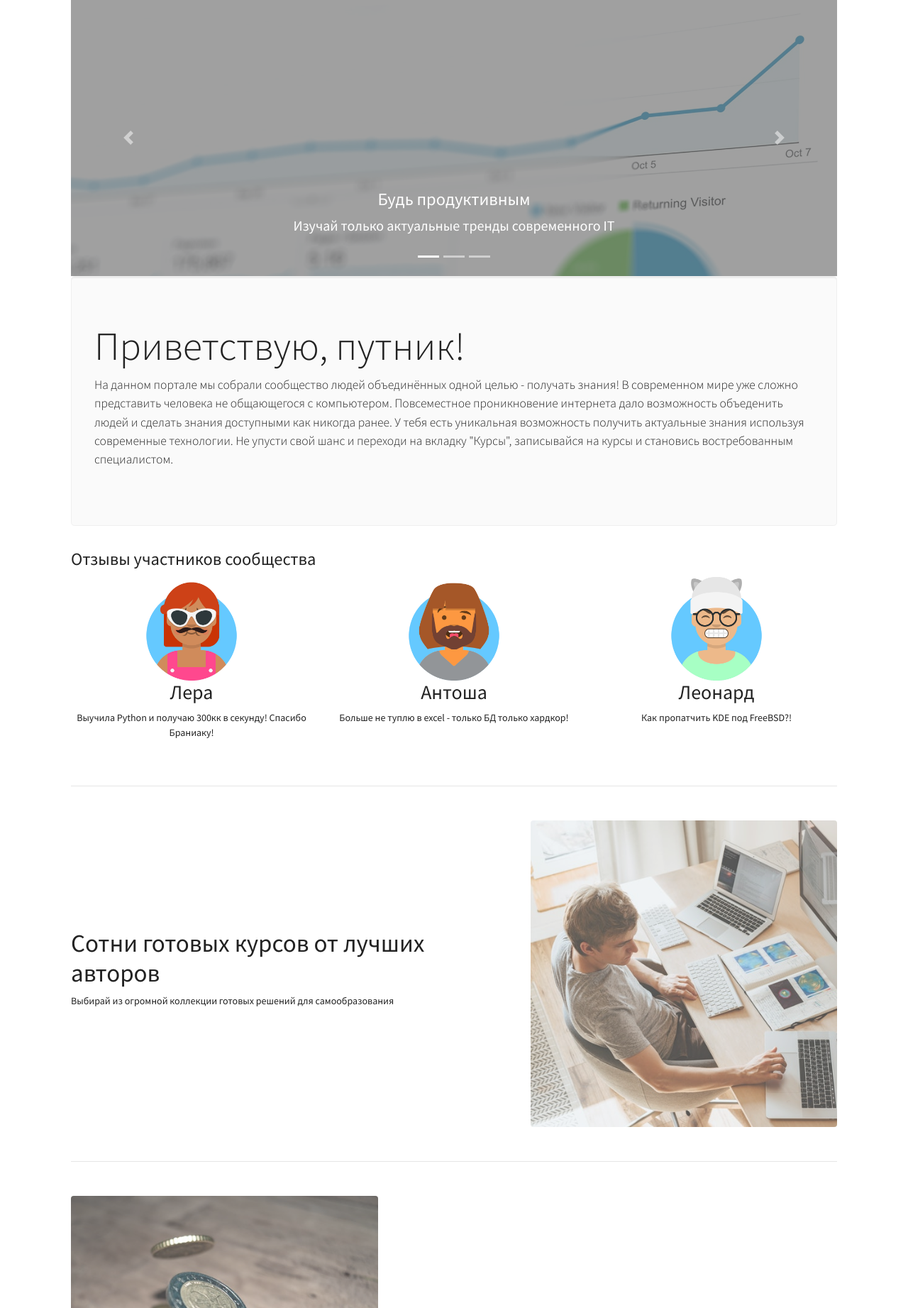
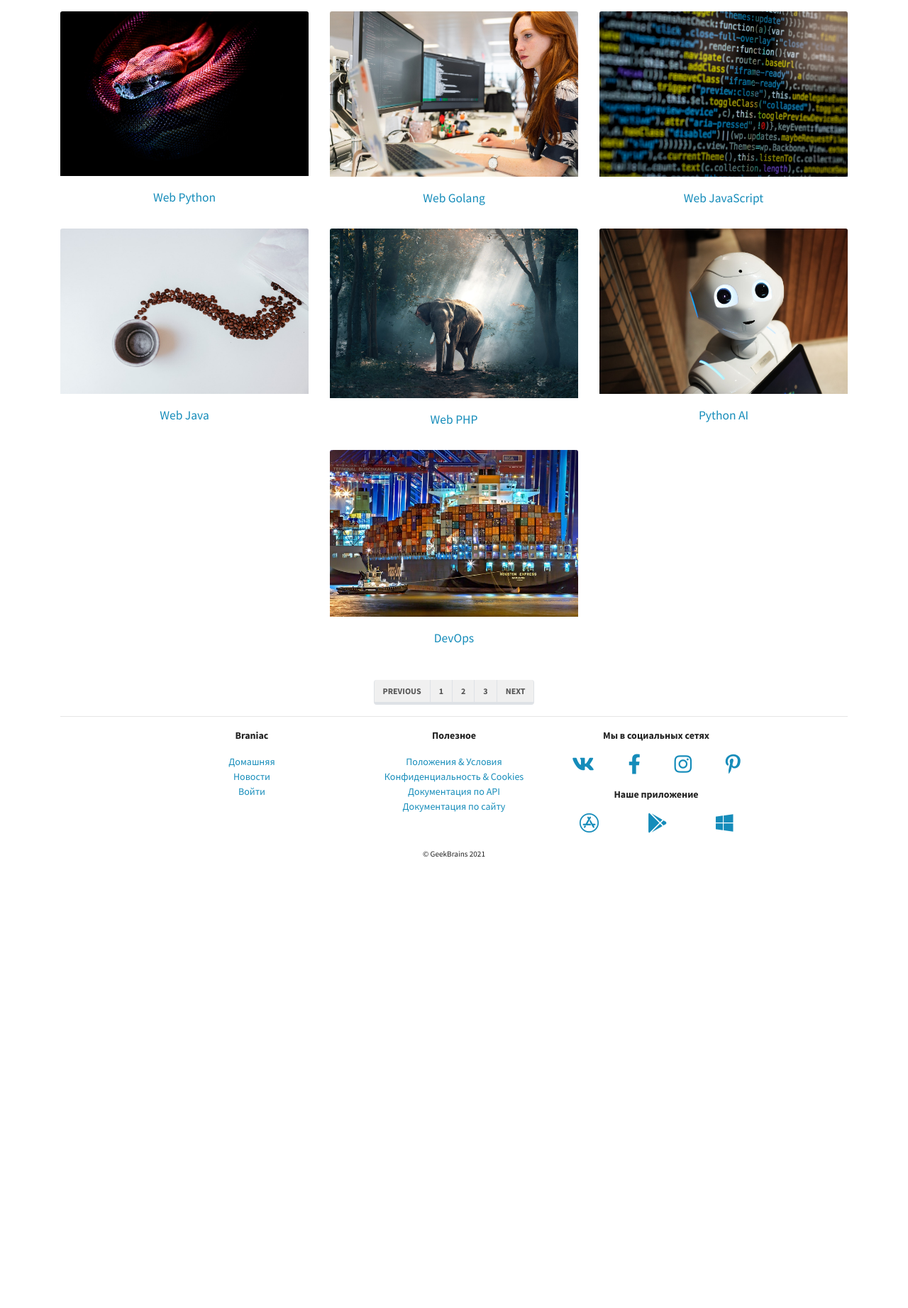
Before and after one commit to AlexBoronin/BraniacLMS, a Django app: page /mainapp/ in a window 1280 px wide. Shown: the part 77-1920 px from the top of the page at 71% size. After the commit the page ends 1285 px from the top, so only its background shows below. Run offline with Django 3.2, Linux system fonts and the light colour scheme; some libraries are stand-ins or nearby versions.

Commit message:
lesson_3 Tag static

```diff
--- a/mainapp/templates/mainapp/index.html
+++ b/mainapp/templates/mainapp/index.html
@@ -1,146 +1,98 @@
 {% extends 'base.html' %}
+{% load static %}
 
 {% block content %}
 
-<div id="carouselExampleIndicators" class="carousel slide carousel-fade"
-  data-ride="carousel">
-  <ol class="carousel-indicators">
-    <li data-target="#carouselExampleIndicators" data-slide-to="0"
-      class="active"></li>
-    <li data-target="#carouselExampleIndicators" data-slide-to="1"></li>
-    <li data-target="#carouselExampleIndicators" data-slide-to="2"></li>
-  </ol>
-  <div class="carousel-inner"
-    style="background-color: #777; font-size: 1.25rem;">
-    <div class="carousel-item active">
-      <img src="/static/img/slider001.jpg" class="d-block w-100" alt=""
-        style="opacity: 0.3;">
-      <div class="carousel-caption d-none d-md-block">
-        <h3>Будь продуктивным</h3>
-        <p>Изучай только актуальные тренды современного IT</p>
+<div class="row justify-content-center mt-3">
+
+
+  <div class="card col-sm-12 col-md-6 col-lg-4 border-0">
+    <a href="#">
+      <img src="{% static 'img/course001.jpg' %}" class="card-img-top" alt="...">
+      <div class="card-body">
+        <h5 class="card-title text-center">Web Python</h5>
       </div>
-    </div>
-    <div class="carousel-item">
-      <img src="/static/img/slider002.jpg" class="d-block w-100" alt=""
-        style="opacity: 0.3;">
-      <div class="carousel-caption d-none d-md-block">
-        <h3>Учись где угодно</h3>
-        <p>Парк, библиотека или дома под тёплым пледом - выбирай время и место
-          учёбы сам</p>
-      </div>
-    </div>
-    <div class="carousel-item">
-      <img src="/static/img/slider003.jpg" class="d-block w-100" alt=""
-        style="opacity: 0.3;">
-      <div class="carousel-caption d-none d-md-block">
-        <h3>Braniac - это МЫ</h3>
-        <p>Вливайся в нашу IT-тусовку - нас уже более 5000 брайниаков</p>
-      </div>
-    </div>
-  </div>
-  <a class="carousel-control-prev" href="#carouselExampleIndicators"
-    role="button" data-slide="prev">
-    <span class="carousel-control-prev-icon" aria-hidden="true"></span>
-    <span class="sr-only">Previous</span>
-  </a>
-  <a class="carousel-control-next" href="#carouselExampleIndicators"
-    role="button" data-slide="next">
-    <span class="carousel-control-next-icon" aria-hidden="true"></span>
-    <span class="sr-only">Next</span>
     </a>
   </div>
 
-<div class="jumbotron">
-  <h1 class="display-4">Приветствую, путник!</h1>
-  <p class="lead">
-    На данном портале мы собрали сообщество людей объединённых одной целью -
-    получать знания! В современном
-    мире
-    уже сложно представить человека не общающегося с компьютером. Повсеместное
-    проникновение интернета дало
-    возможность объеденить людей и сделать знания доступными как никогда ранее.
-    У тебя есть уникальная
-    возможность получить актуальные знания используя современные технологии. Не
-    упусти свой шанс и переходи
-    на
-    вкладку "Курсы", записывайся на курсы и становись востребованным
-    специалистом.
-  </p>
+
+
+  <div class="card col-sm-12 col-md-6 col-lg-4 border-0">
+    <a href="#">
+      <img src="{% static 'img/course002.jpg' %}" class="card-img-top" alt="...">
+      <div class="card-body">
+        <h5 class="card-title text-center">Web Golang</h5>
+      </div>
+    </a>
   </div>
 
-<h3>Отзывы участников сообщества</h3>
 
 
-<div class="row text-center">
+  <div class="card col-sm-12 col-md-6 col-lg-4 border-0">
+    <a href="#">
+      <img src="{% static 'img/course003.jpg' %}" class="card-img-top" alt="...">
+      <div class="card-body">
+        <h5 class="card-title text-center">Web JavaScript</h5>
+      </div>
+    </a>
+  </div>
 
 
-  <div class="col-lg-4">
-    <img src="/static/img/user001.png" alt="" style="max-width: 140px;">
-    <h2>Лера</h2>
-    <p>Выучила Python и получаю 300кк в секунду! Спасибо Браниаку!</p>
+
+  <div class="card col-sm-12 col-md-6 col-lg-4 border-0">
+    <a href="#">
+      <img src="{% static 'img/course004.jpg' %}" class="card-img-top" alt="...">
+      <div class="card-body">
+        <h5 class="card-title text-center">Web Java</h5>
+      </div>
+    </a>
   </div>
 
-  <div class="col-lg-4">
-    <img src="/static/img/user002.png" alt="" style="max-width: 140px;">
-    <h2>Антоша</h2>
-    <p>Больше не туплю в excel - только БД только хардкор!</p>
+
+
+  <div class="card col-sm-12 col-md-6 col-lg-4 border-0">
+    <a href="#">
+      <img src="{% static 'img/course005.jpg' %}" class="card-img-top" alt="...">
+      <div class="card-body">
+        <h5 class="card-title text-center">Web PHP</h5>
+      </div>
+    </a>
   </div>
 
-  <div class="col-lg-4">
-    <img src="/static/img/user003.png" alt="" style="max-width: 140px;">
-    <h2>Леонард</h2>
-    <p>Как пропатчить KDE под FreeBSD?!</p>
+
+
+  <div class="card col-sm-12 col-md-6 col-lg-4 border-0">
+    <a href="#">
+      <img src="{% static 'img/course006.jpg' %}" class="card-img-top" alt="...">
+      <div class="card-body">
+        <h5 class="card-title text-center">Python AI</h5>
+      </div>
+    </a>
+  </div>
+
+
+
+  <div class="card col-sm-12 col-md-6 col-lg-4 border-0">
+    <a href="#">
+      <img src="{% static 'img/course007.jpg' %}" class="card-img-top" alt="...">
+      <div class="card-body">
+        <h5 class="card-title text-center">DevOps</h5>
+      </div>
+    </a>
   </div>
 
 
 </div>
-
-<div class="my-5">
-  <hr>
-</div>
-
-<div class="row justify-content-center align-items-center">
-  <div class="col-md-7">
-    <h1>Сотни готовых курсов от лучших авторов</h1>
-    <p>Выбирай из огромной коллекции готовых решений для самообразования</p>
-  </div>
-  <div class="col-md-5">
-    <img src="/static/img/promo001.jpg" alt="" class="w-100 h-100 rounded"
-      style="opacity: 0.7;">
-  </div>
-</div>
-
-<div class="my-5">
-  <hr>
-</div>
-
-<div class="row justify-content-center align-items-center">
-  <div class="col-md-5">
-    <img src="/static/img/promo002.jpg" alt="" class="w-100 h-100 rounded"
-      style="opacity: 0.7;">
-  </div>
-  <div class="col-md-7">
-    <h1>Монетизируй знания</h1>
-    <p>Эксперт в свой области - давай к нам! Выгодные условия для тебя и
-      пользователи со всего мира на нашей
-      платформы</p>
-  </div>
-</div>
-
-<div class="my-5">
-  <hr>
-</div>
-
-<div class="row justify-content-center align-items-center">
-  <div class="col-md-7">
-    <h1>Вместе мы сила</h1>
-    <p>Проекты любой сложности становятся легче, если ты в компании
-      единомышленников. Присоединяйся!</p>
-  </div>
-  <div class="col-md-5">
-    <img src="/static/img/promo003.jpg" alt="" class="w-100 h-100 rounded"
-      style="opacity: 0.7;">
-  </div>
+<div class="row justify-content-center align-items-center mt-3 mb-n3">
+  <nav aria-label="Page navigation example">
+    <ul class="pagination">
+      <li class="page-item"><a class="page-link" href="#">Previous</a></li>
+      <li class="page-item"><a class="page-link" href="#">1</a></li>
+      <li class="page-item"><a class="page-link" href="#">2</a></li>
+      <li class="page-item"><a class="page-link" href="#">3</a></li>
+      <li class="page-item"><a class="page-link" href="#">Next</a></li>
+    </ul>
+  </nav>
 </div>
 
 {% endblock content %}
--- a/templates/base.html
+++ b/templates/base.html
@@ -1,3 +1,5 @@
+{% load static %}
+
 <!doctype html>
 <html lang="ru">
 
@@ -8,23 +10,20 @@
     content="width=device-width, initial-scale=1, shrink-to-fit=no">
 
   <!-- Bootstrap CSS -->
-  <link rel="stylesheet" href="/static/css/bootstrap.min.css">
+  <link rel="stylesheet" href="{% static 'css/bootstrap.min.css' %}">
 
   <!-- ChartJS -->
-  <link rel="stylesheet" href="/static/css/Chart.min.css">
+  <link rel="stylesheet" href="{% static 'css/Chart.min.css' %}">
 
   <!-- FontAwesome -->
-  <link rel="stylesheet" href="/static/css/fontawesome.all.min.css">
+  <link rel="stylesheet" href="{% static 'css/fontawesome.all.min.css' %}">
 
   <title>Welcome to Braniac!</title>
 </head>
 
 <body>
 
-    {% include 'includes/main_menu.html' %}
-
-    <div class="container-md">
-
+  {% include 'includes/main_menu.html' %}
 
   <div class="container-md">
 
@@ -112,15 +111,15 @@
 
   <!-- JavaScript section -->
   <!-- Bootstrap -->
-  <script src="/static/js/jquery-3.6.0.min.js"></script>
-  <script src="/static/js/popper.min.js"></script>
-  <script src="/static/js/bootstrap.min.js"></script>
+  <script src="{% static 'js/jquery-3.6.0.min.js' %}"></script>
+  <script src="{% static 'js/popper.min.js' %}"></script>
+  <script src="{% static 'js/bootstrap.min.js' %}"></script>
 
   <!-- ChartJs -->
-  <script src="/static/js/Chart.min.js"></script>
+  <script src="{% static 'js/Chart.min.js' %}"></script>
 
   <!-- FontAwesome -->
-  <script src="/static/js/fontawesome.all.min.js"></script>
+  <script src="{% static 'js/fontawesome.all.min.js' %}"></script>
 
 
 
--- a/templates/includes/main_menu.html
+++ b/templates/includes/main_menu.html
@@ -1,7 +1,9 @@
+{% load static %}
+
 <nav class="navbar navbar-expand-lg navbar-light bg-light">
   <div class="container">
     <a class="navbar-brand" href="index.html">
-        <img src="/static/img/logo.png" alt="">
+      <img src="{% static 'img/logo.png' %}" alt="">
     </a>
     <button class="navbar-toggler" type="button" data-toggle="collapse" data-target="#navbarSupportedContent"
       aria-controls="navbarSupportedContent" aria-expanded="false" aria-label="Toggle navigation">
```
Also changed, not shown: mainapp/templates/mainapp/courses_list.html (+8 -7 lines), mainapp/templates/mainapp/login.html (+27 -17 lines). Lines whose indentation alone changed are shown as unchanged.
